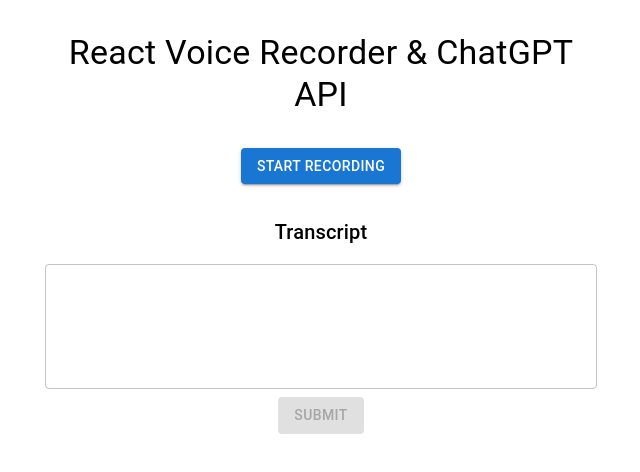
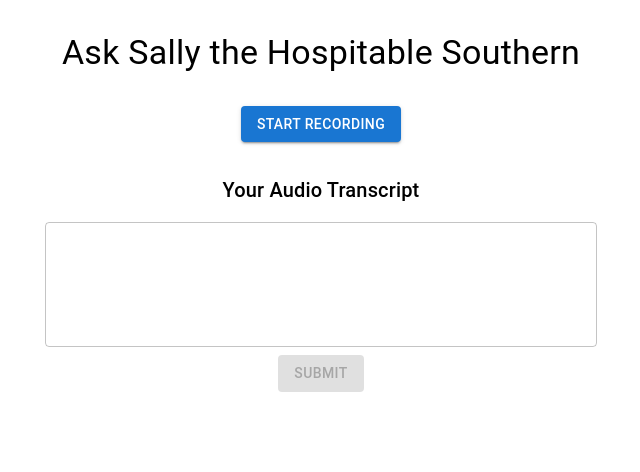
Before and after one commit to jaadbarg/Ask_AI, a React (Create React App) app: page / in a window 1280 px wide. Shown: the top 472 px of the page, without its empty margins (319-959 px from the left). Built offline with nearby package versions, Linux system fonts and the light colour scheme; no server answers.

Commit message:
copy fix; package json update

```diff
--- a/package.json
+++ b/package.json
@@ -18,7 +18,7 @@
     "web-vitals": "^2.1.0"
   },
   "scripts": {
-    "start": "react-scripts start",
+    "start": "HTTPS=true react-scripts start",
     "build": "react-scripts build",
     "test": "react-scripts test",
     "eject": "react-scripts eject"
--- a/src/App.jsx
+++ b/src/App.jsx
@@ -3,7 +3,8 @@ import React, { useState, useRef, useEffect } from "react";
 import axios from "axios";
 import { Container, Box, Button, Typography, TextField } from "@mui/material";
 
-const OPENAI_API_KEY = "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";
+const OPENAI_API_KEY = process.env.REACT_APP_OPENAI_API_KEY;
+console.log(process.env);
 
 function initializeSpeechRecognition() {
   if (
@@ -158,7 +159,7 @@ function App() {
     <Container maxWidth="sm">
       <Box mt={4} textAlign="center">
         <Typography variant="h4" mb={4}>
-          React Voice Recorder & ChatGPT API
+          Ask Sally the Hospitable Southern
         </Typography>
         {recording ? (
           <Button
@@ -178,7 +179,7 @@ function App() {
           </Button>
         )}
         <Typography variant="h6" mt={4}>
-          Transcript
+          Your Audio Transcript
         </Typography>
         <TextField
           fullWidth
@@ -203,7 +204,7 @@ function App() {
         {response && (
           <>
             <Typography variant="h6" mt={4}>
-              ChatGPT Response
+              Sally's Response
             </Typography>
             <Box display="flex" alignItems="center">
               <TextField
@@ -231,7 +232,7 @@ function App() {
         {audioURL && (
           <>
             <Typography variant="h6" mt={4}>
-              Recorded Audio
+              Your Audio Sample
             </Typography>
             <Box mt={2}>
               <audio controls src={audioURL} />
```
Also changed, not shown: .eslintrc.js (deleted).
